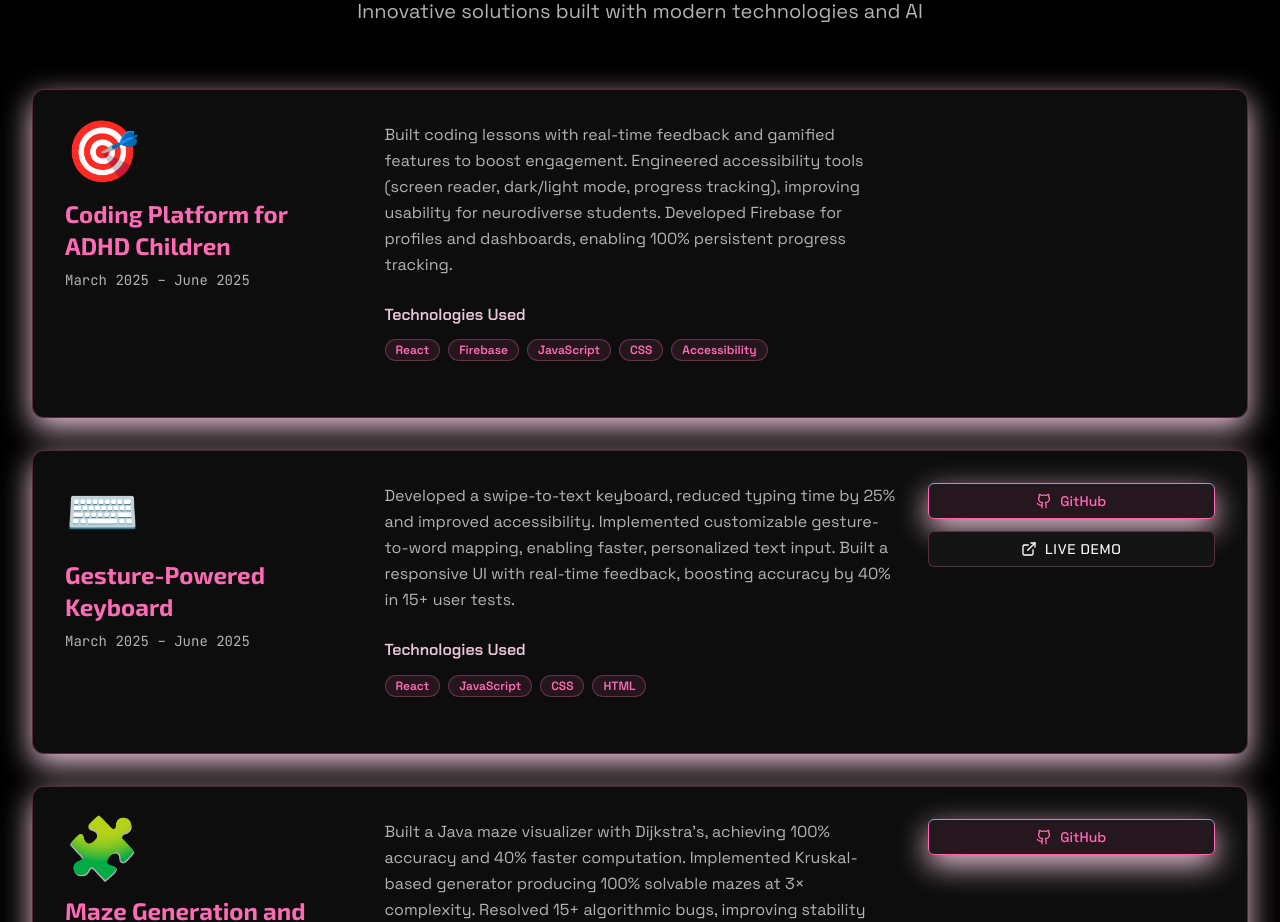
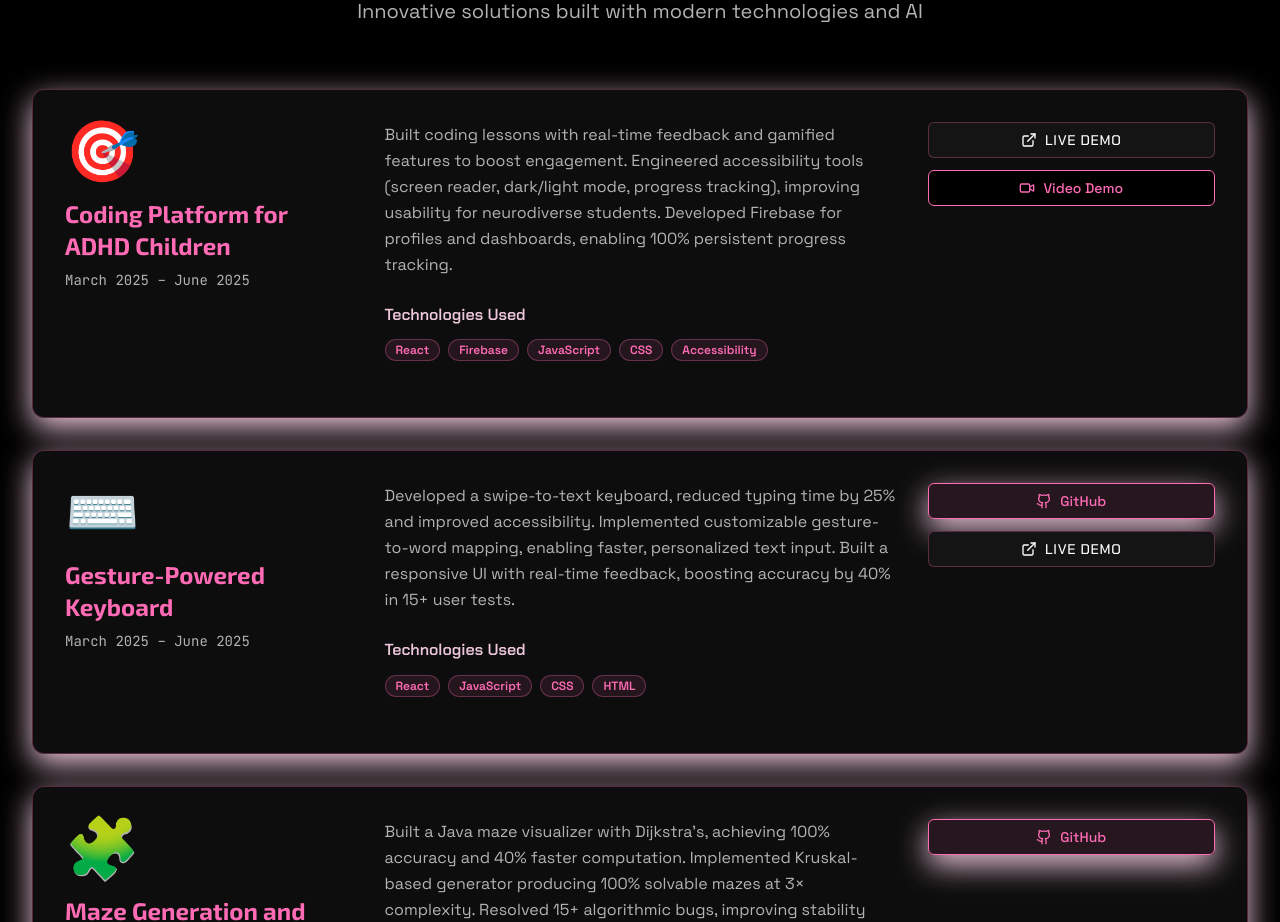
Before and after one commit to twu29/Portfolio, a React (Vite) app: page / in a window 1280 px wide. Shown: the part 1980-2902 px from the top of the page. Built offline with nearby package versions, Linux system fonts and the light colour scheme; the HTML template or start-up script is replaced by a standard one.

Commit message:
Add project details

```diff
--- a/src/components/Projects.tsx
+++ b/src/components/Projects.tsx
@@ -1,6 +1,6 @@
 import { Badge } from "./ui/badge";
 import { Button } from "./ui/button";
-import { ExternalLink, Github, FileText } from "lucide-react";
+import { ExternalLink, Github, FileText, Video } from "lucide-react";
 
 interface Project {
   title: string;
@@ -22,7 +22,10 @@ const Projects = () => {
       description: "Built coding lessons with real-time feedback and gamified features to boost engagement. Engineered accessibility tools (screen reader, dark/light mode, progress tracking), improving usability for neurodiverse students. Developed Firebase for profiles and dashboards, enabling 100% persistent progress tracking.",
       technologies: ["React", "Firebase", "JavaScript", "CSS", "Accessibility"],
       period: "March 2025 – June 2025",
-      links: {},
+      links: {
+        demo: "https://bugbusters-a4fb3.web.app/",
+        report: "https://www.youtube.com/watch?v=HMDHcuQkc94"
+      },
       icon: "🎯"
     },
     {
@@ -166,8 +169,12 @@ const Projects = () => {
                       className="w-full border-primary text-primary hover:bg-primary hover:text-primary-foreground"
                     >
                       <a href={project.links.report} target="_blank" rel="noopener noreferrer">
-                        <FileText size={16} />
-                        Report
+                        {project.links.report.includes('youtube') ? (
+                          <Video size={16} />
+                        ) : (
+                          <FileText size={16} />
+                        )}
+                        {project.links.report.includes('youtube') ? 'Video Demo' : 'Report'}
                       </a>
                     </Button>
                   )}
```
